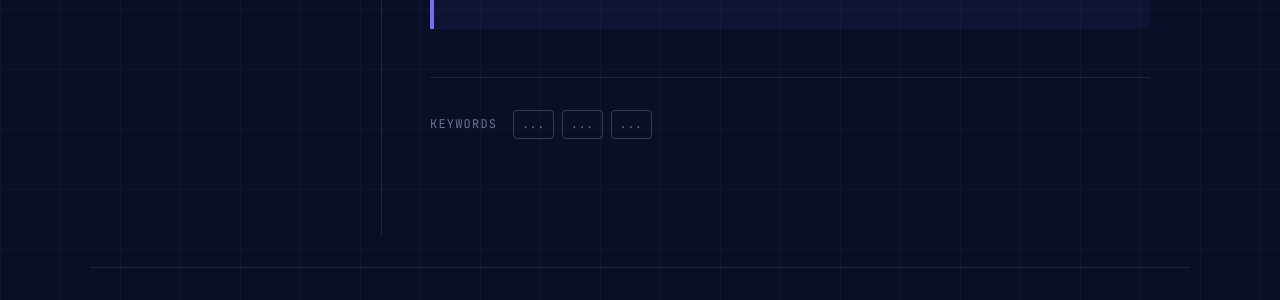
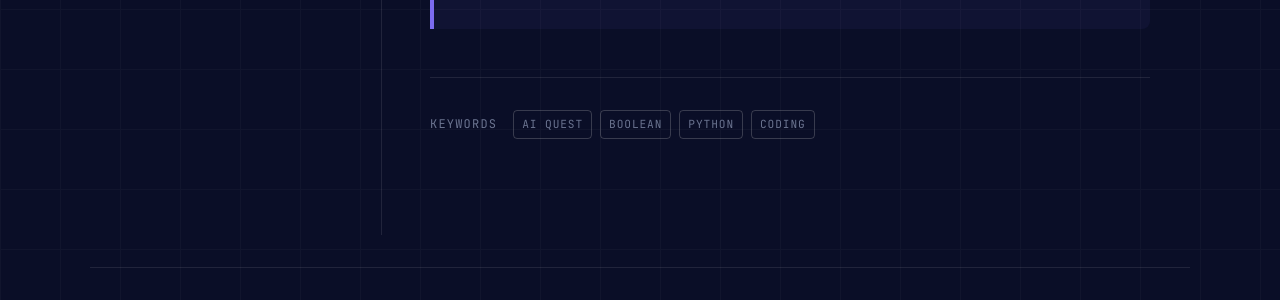
Before and after one commit to stephanieegwuchukwu-ai/stephanieegwuchukwu-aiceamls26.github.io, a Jekyll site: the page built from _posts/2026-06-01-day-5.md, in a window 1280 px wide and 900 px high, scrolled down 338 px. Shown: the part 531-831 px from the top of the window. Built offline with Jekyll 4.4.1, drawn with Linux system fonts in a browser that asks for light colours.

Commit message:
Update 2026-06-01-day-5.md

```diff
--- a/_posts/2026-06-01-day-5.md
+++ b/_posts/2026-06-01-day-5.md
@@ -3,7 +3,7 @@ layout: post
 title: "Day 5 — Coding, Research, and Critical thinking"
 date: 2026-06-01
 permalink: /day5.html
-tags: ["...", "...", "..."]
+tags: ["AI quest", "Boolean", "Python", "Coding"]
 
 what_i_learned: |
  ... klm dlkl
```
